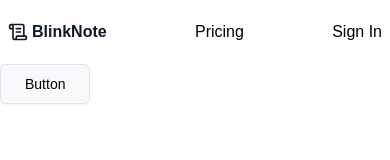
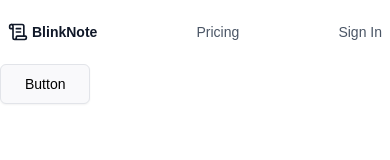
Before and after one commit to mundesamarth/BlinkNote, a Next.js app: page / in a window 390 px wide. Shown: the top 160 px of the page. Built offline with nearby package versions, Linux system fonts and the light colour scheme.

Commit message:
Header setup is done

```diff
--- a/components/common/header.tsx
+++ b/components/common/header.tsx
@@ -1,35 +1,35 @@
-import Link from "next/link";
 import { ScrollText } from "lucide-react";
 import { Button } from "../ui/button";
+import NavLink from "./nav-link";
 
 export default function Header() {
     const isLoggedIn = false;
   return (
     <nav className="container flex items-center justify-between py-4 lg:px-8 px-2 mx-auto">
       <div className="flex lg:flex-1">
-        <Link href="/" className="flex items-center  gap-1 lg:gap-2 shrink-0 ">
+        <NavLink href="/" className="flex items-center  gap-1 lg:gap-2 shrink-0 ">
           <ScrollText className="w-5 h-5 lg:w-8 h-8 text-gray-900 hover:rotate-12 transform transition duration-200 ease-in-out" />
-          <span className="font-extrabold lg:text-xl text-gray-900">
+          <span className=" font-extrabold lg:text-xl text-gray-900">
             BlinkNote
           </span>
-        </Link>
+        </NavLink>
       </div>
 
-      <div className="flex lg:justify-center gap-4 lg:gap-12 lg:items-center">
-        <Link href="/#pricing">Pricing</Link>
-        {isLoggedIn && <Link href="/dashboard">Your Summaries</Link>}
+      <div className="flex lg:justify-center gap-4 lg:gap-12 lg:items-center ">
+        <NavLink href="/#pricing">Pricing</NavLink>
+        {isLoggedIn && <NavLink href="/dashboard">Your Summaries</NavLink>}
       </div>
 
       <div className="flex lg:justify-end lg:flex-1">
         {isLoggedIn ? (
             <div className="flex lg:justify-end lg:flex-1">
-                <Link href="/upload">Upload a PDF</Link>
+                <NavLink href="/upload">Upload a PDF</NavLink>
                 <div>PRO</div>
                 <Button>Sign Out</Button>
             </div>
         ) : (
             <div>
-                <Link href="/sign-in">Sign In</Link>
+                <NavLink href="/sign-in">Sign In</NavLink>
             </div>
         )}
       </div>
--- a/components/common/nav-link.tsx
+++ b/components/common/nav-link.tsx
@@ -1,9 +1,32 @@
+'use client'
+
 import Link from "next/link";
+import { cn } from "@/lib/utils";
+import { usePathname } from "next/navigation";
 
-export default function NavLink({ children, href }: { children: React.ReactNode; href: string }) {
-    return (
-        <Link href={href} className="hover:underline">
-            {children}
-        </Link>
-    );
+export default function NavLink({
+  children,
+  href,
+  className,
+}: {
+  children: React.ReactNode;
+  href: string;
+  className?: string;
+}) {
+    const pathname = usePathname();
+    const isActive = pathname === href || (
+        href !== '/' && pathname.startsWith(href)
+    )
+  return (
+    <Link
+      href={href}
+      className={cn(
+        "transition-colors text-sm duration-200  text-gray-600 hover:text-purple-500",
+        className,
+        isActive && "text-purple-500"
+      )}
+    >
+      {children}
+    </Link>
+  );
 }
```
